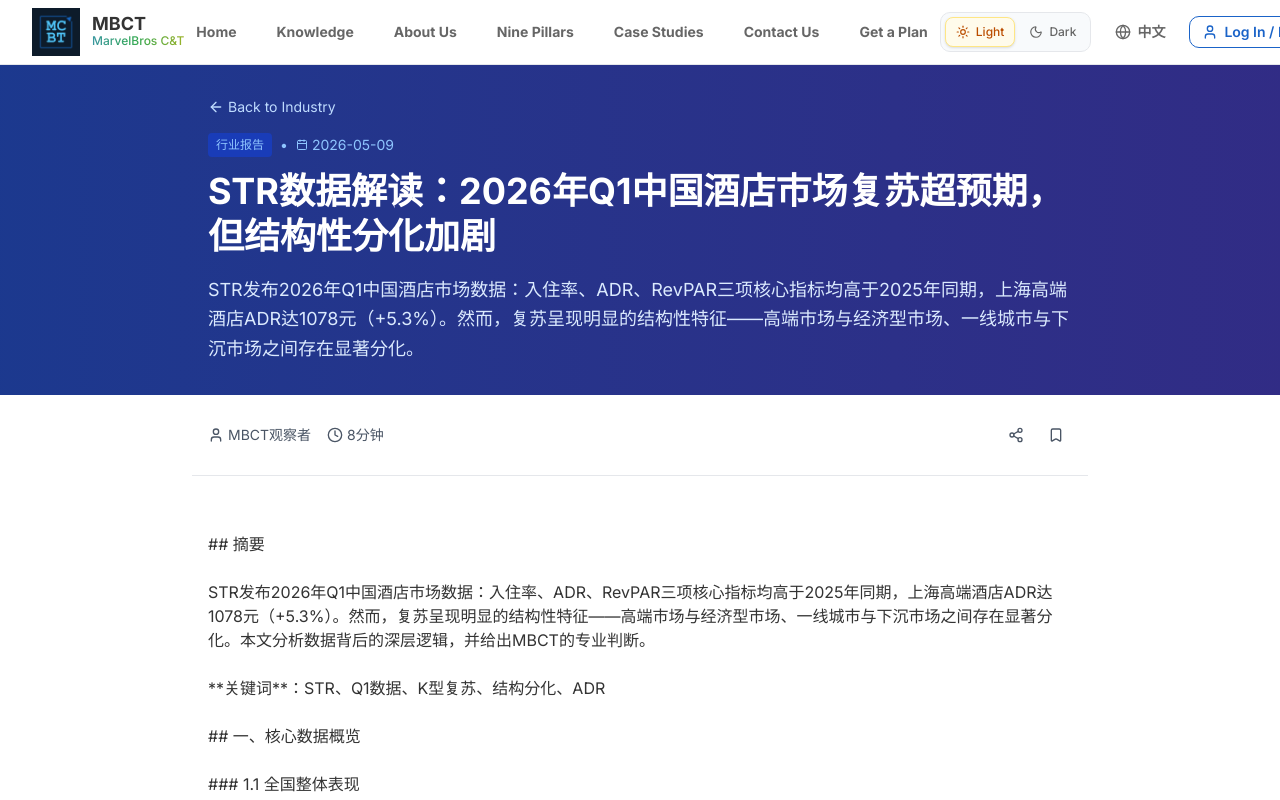
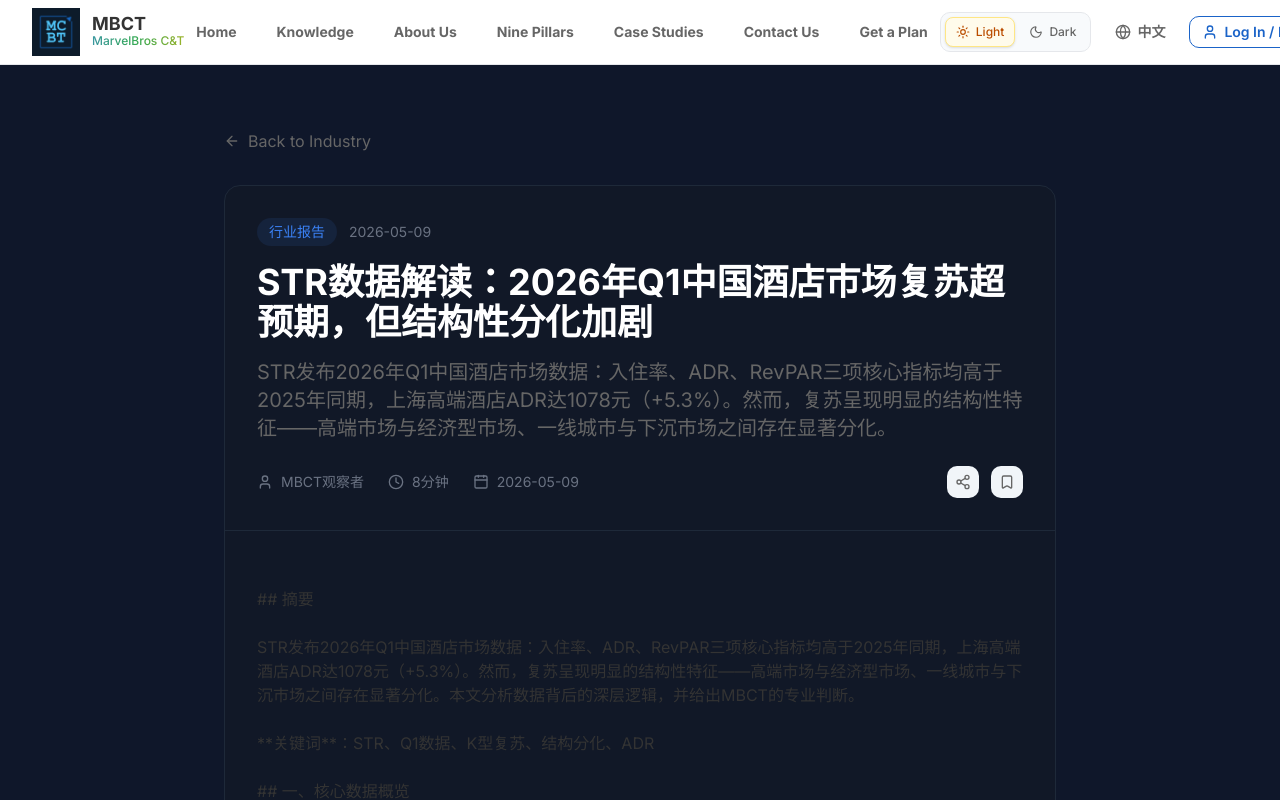
Before and after one commit to Michaelzp53/mbct-website, a Next.js app: page /en/knowledge/str-q1-2026 in a window 1280 px wide. Shown: the top 800 px of the page. Built offline with nearby package versions, Linux system fonts and the light colour scheme.

Commit message:
fix: 修复STR文章夜间模式显示问题，统一为深色主题 (2026-05-09)

```diff
--- a/src/app/[lang]/knowledge/str-q1-2026/page.tsx
+++ b/src/app/[lang]/knowledge/str-q1-2026/page.tsx
@@ -183,58 +183,50 @@ K型复苏指的是：不同板块、不同城市、不同酒店类型之间的
   }
 
   return (
-    <div className="min-h-screen bg-white">
-      {/* Header */}
-      <div className="bg-gradient-to-r from-blue-900 to-indigo-900 text-white">
-        <div className="max-w-4xl mx-auto px-4 py-8">
-          <div className="flex items-center gap-2 text-blue-200 text-sm mb-4">
-            <Link href={`/${lang}/knowledge`} className="flex items-center gap-1 hover:text-white transition-colors">
-              <ArrowLeft className="w-4 h-4" />
-              {isZh ? '返回行业动态' : 'Back to Industry'}
+    <div className="min-h-screen bg-[#0f172a] py-16">
+      <div className="max-w-4xl mx-auto px-4 sm:px-6 lg:px-8">
+        <Link href={`/${lang}/knowledge`} className="inline-flex items-center text-muted-foreground hover:text-[#3b82f6] transition-colors mb-8">
+          <ArrowLeft className="w-4 h-4 mr-2" />
+          {isZh ? '返回前沿导航' : 'Back to Industry'}
         </Link>
+
+        <article className="bg-[#111827] rounded-2xl border border-gray-800 overflow-hidden">
+          <div className="p-8 border-b border-gray-800">
+            <div className="flex items-center gap-3 mb-4">
+              <span className="px-3 py-1 rounded-full bg-[#3b82f6]/10 text-[#3b82f6] text-sm font-medium">{article.tag}</span>
+              <span className="text-gray-500 text-sm">{article.date}</span>
             </div>
-          <div className="flex items-center gap-2 text-blue-300 text-sm mb-3">
-            <span className="bg-blue-800 px-2 py-1 rounded text-xs">{article.tag}</span>
-            <span>•</span>
-            <span className="flex items-center gap-1">
-              <Calendar className="w-3 h-3" />
+            <h1 className="text-3xl md:text-4xl font-bold text-white mb-4">{article.title}</h1>
+            <p className="text-xl text-muted-foreground mb-6">{article.summary}</p>
+            <div className="flex flex-wrap items-center justify-between gap-4">
+              <div className="flex items-center gap-6 text-sm text-gray-500">
+                <span className="flex items-center gap-2">
+                  <User className="w-4 h-4" />
+                  {article.author}
+                </span>
+                <span className="flex items-center gap-2">
+                  <Clock className="w-4 h-4" />
+                  {article.readTime}
+                </span>
+                <span className="flex items-center gap-2">
+                  <Calendar className="w-4 h-4" />
                   {article.date}
                 </span>
               </div>
-          <h1 className="text-3xl md:text-4xl font-bold leading-tight mb-4">{article.title}</h1>
-          <p className="text-blue-100 text-lg leading-relaxed">{article.summary}</p>
-        </div>
-      </div>
-
-      {/* Article Meta */}
-      <div className="max-w-4xl mx-auto px-4 py-6 border-b border-gray-200">
-        <div className="flex items-center justify-between">
-          <div className="flex items-center gap-4 text-sm text-gray-600">
-            <span className="flex items-center gap-1">
-              <User className="w-4 h-4" />
-              {article.author}
-            </span>
-            <span className="flex items-center gap-1">
-              <Clock className="w-4 h-4" />
-              {article.readTime}
-            </span>
-          </div>
-          <div className="flex items-center gap-2">
-            <button className="p-2 hover:bg-gray-100 rounded-full transition-colors">
-              <Share2 className="w-4 h-4 text-gray-600" />
+              <div className="flex items-center gap-3">
+                <button className="p-2 rounded-lg bg-muted text-muted-foreground hover:text-[#3b82f6] transition-colors">
+                  <Share2 className="w-4 h-4" />
                 </button>
-            <button className="p-2 hover:bg-gray-100 rounded-full transition-colors">
-              <Bookmark className="w-4 h-4 text-gray-600" />
+                <button className="p-2 rounded-lg bg-muted text-muted-foreground hover:text-[#3b82f6] transition-colors">
+                  <Bookmark className="w-4 h-4" />
                 </button>
               </div>
             </div>
           </div>
-
-      {/* Content */}
-      <div className="max-w-4xl mx-auto px-4 py-8">
-        <div className="prose prose-lg max-w-none">
-          <div dangerouslySetInnerHTML={{ __html: article.content.replace(/\n/g, '<br/>') }} />
+          <div className="p-8">
+            <div className="prose prose-invert prose-lg max-w-none" dangerouslySetInnerHTML={{ __html: article.content.replace(/\n/g, '<br/>') }} />
           </div>
+        </article>
       </div>
     </div>
   )
```
Lines whose indentation alone changed are shown as unchanged.
